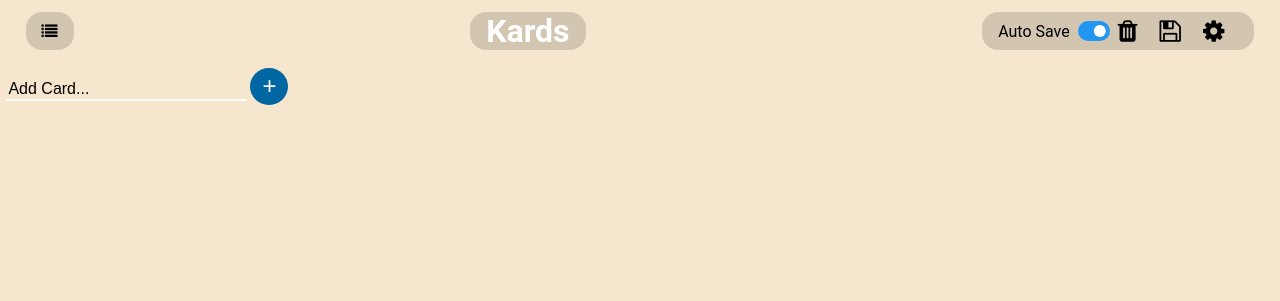
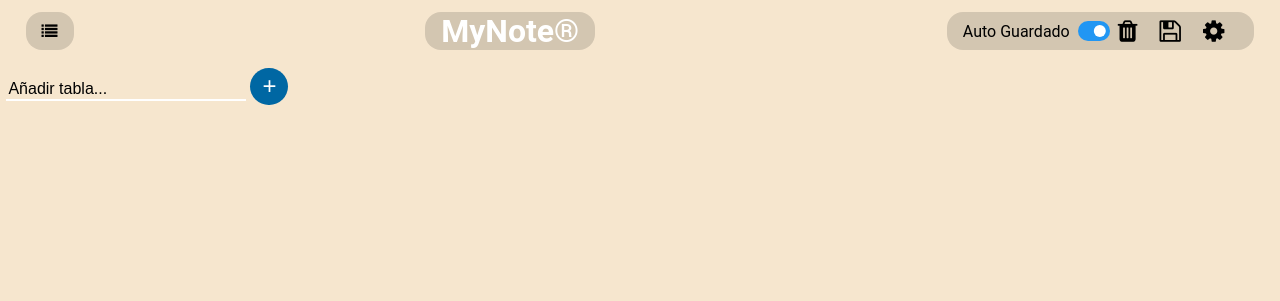
Before and after one commit to ticiAngelucci/trelloSist, a PHP site: page / in a window 1280 px wide. Shown: the top 301 px of the page. Run offline with PHP 8.4, Linux system fonts and the light colour scheme.

Commit message:
lope27-10

```diff
--- a/functions/verificador.php
+++ b/functions/verificador.php
@@ -9,11 +9,11 @@ if(!empty($_POST["ingresar"])) {
         $username=$_POST["username"];
         $password=$_POST["password"];
         $sql=$conn->query("select * from usuarios where username='$username' and password='$password' ");
-        header("location:inicio.php");
+        header("location:index.html");
         /* if(!isset($_SESSION['username'])){
             if ($datos=$sql->fetch_object()) {
                 $_SESSION['username'] = $username;
-                header("location:inicio.php");
+                header("location:index.html");
             } else {
                 echo "ACCESO DENEGADO";
             }
--- a/index.html
+++ b/index.html
@@ -5,29 +5,28 @@
         <meta http-equiv="X-UA-Compatible" content="IE=edge">
         <meta name="viewport" content="width=device-width, initial-scale=1.0">
 
-        <link rel="apple-touch-icon" sizes="180x180" href="assets/apple-touch-icon.png">
-        <link rel="icon" type="image/png" sizes="32x32" href="assets/favicon-32x32.png">
-        <link rel="icon" type="image/png" sizes="16x16" href="assets/favicon-16x16.png">
+
+        <link rel="mynote-icon" sizes="180x180" href="assets/pencil.ico">
         <link rel="manifest" href="assets/site.webmanifest">
         <link rel="mask-icon" href="assets/safari-pinned-tab.svg" color="#5bbad5">
-        <link rel="shortcut icon" href="assets/favicon.ico">
-        <meta name="apple-mobile-web-app-title" content="Kards">
-        <meta name="application-name" content="Kards">
+        <link rel="shortcut icon" href="assets/pencil.ico">
+        <meta name="apple-mobile-web-app-title" content="MyNote®">
+        <meta name="application-name" content="MyNote®">
         <meta name="msapplication-TileColor" content="#2b5797">
         <meta name="msapplication-config" content="assets/browserconfig.xml">
         <meta name="theme-color" content="#ffffff">
+        <title>MyNote®</title>
 
         <link rel="stylesheet" href="css/main.css">
         <link rel="stylesheet" href="https://cdnjs.cloudflare.com/ajax/libs/font-awesome/4.7.0/css/font-awesome.min.css" integrity="sha512-SfTiTlX6kk+qitfevl/7LibUOeJWlt9rbyDn92a1DqWOw9vWG2MFoays0sgObmWazO5BQPiFucnnEAjpAB+/Sw==" crossorigin="anonymous" referrerpolicy="no-referrer" />
-        <title>Kards | Simple Kanban Board</title>
     </head>
     <body>
         <header>
             <div class="header-flex">
                 <span id="sidebar-button"><i class="fa fa-list"></i></span>
-                <h1 id="title" class="text-align-center">Kards</h1>
+                <h1 id="title" class="text-align-center">MyNote®</h1>
                 <span class="title-actions-container" style="font-size:25px;cursor:pointer;letter-spacing: 1ch;">
-                    <label for="auto-save" class="auto-save-text">Auto Save</label>
+                    <label for="auto-save" class="auto-save-text">Auto Guardado</label>
                     <label class="switch" id="auto-save-label">
                        <input id="auto-save" type="checkbox" checked>
                        <span class="slider round"></span>
@@ -42,30 +41,30 @@
 
         <div id="sidebar" class="sidenav">
             <span id="sidebar-close">&times;</span>
-            <p class="is-title">Boards</p>
+            <p class="is-title">Escritorios</p>
             <ul id="boards-list">
                 <!-- Boards will be listed here... -->
             </ul>
 
             <div class="flex-col">
-                <input type="text" id="add-board-text" name="add-board" placeholder="Add Board...">
-                <button id="add-board-button">Add Board</button>
+                <input type="text" id="add-board-text" name="add-board" placeholder="Añadir Escritorio...">
+                <button id="add-board-button">Añadir Escritorios</button>
             </div>
         </div>
 
         <div id="card-context-menu" class="context-menu">
             <!-- Right-click context menu on cards. -->
             <ul>
-                <li id="card-context-menu-delete">Delete</li>
-                <li id="card-context-menu-clear">Clear</li>
-                <li id="card-context-menu-duplicate">Duplicate</li>
+                <li id="card-context-menu-delete">Eliminar</li>
+                <li id="card-context-menu-clear">Vaciar</li>
+                <li id="card-context-menu-duplicate">Duplicar</li>
             </ul>
         </div>
 
         <div class="container" id="main-container">
             <div id="cards-container">
                 <div id="add-card">
-                    <input maxlength="128" type="text" id="add-card-text" name="add-card" placeholder="Add Card..." autofocus>
+                    <input maxlength="128" type="text" id="add-card-text" name="add-card" placeholder="Añadir tabla..." autofocus>
                     <button id="add-card-button" class="plus-button">+</button>
                 </div>
             </div>
@@ -82,8 +81,8 @@
                 <span id="confirm-dialog-close" class="confirm-dialog-close">&times;</span>
                 <div id="confirm-dialog-text" class="confirm-dialog-text"></div>
                 <div class="confirm-dialog-actions">
-                    <button id="confirm-dialog-cancel" class="confirm-dialog-cancel"> Cancel </button>
-                    <button id="confirm-dialog-confirm" class="confirm-dialog-confirm"> Confirm </button>
+                    <button id="confirm-dialog-cancel" class="confirm-dialog-cancel"> Cancelar </button>
+                    <button id="confirm-dialog-confirm" class="confirm-dialog-confirm"> Confirmar </button>
                 </div>
             </div>
         </div>
--- a/js/main.js
+++ b/js/main.js
@@ -130,7 +130,7 @@ function listBoards() {
 
 function renderBoard(board) {
     appData.currentBoard = appData.boards.indexOf(board);
-    document.title = 'Kards | ' + currentBoard().name;
+    document.title = 'MyNote® | ' + currentBoard().name;
     e_title.innerText = currentBoard().name;
     //e_title.addEventListener('click'), allow editing board name
     // To-Do: set theme
@@ -209,8 +209,8 @@ function addBoard() {
     /* Adds a new board based on the input in the sidebar. */
 
     let _boardTitle = e_addBoardText.value;
-    if (!_boardTitle) return createAlert("Type a name for the board!");  // We don't create a board if it has no name.
-    if (appData.boards.length >= 512) return createAlert("Max limit for boards reached.")  // or if there are already too many boards
+    if (!_boardTitle) return createAlert("Escribe un nombre para el escritorio!");  // We don't create a board if it has no name.
+    if (appData.boards.length >= 512) return createAlert("Limite de escritorios excedido")  // or if there are already too many boards
     e_addBoardText.value = '';
 
     let _newBoard = new Board(_boardTitle, uniqueID(), {'theme': null});
@@ -332,7 +332,7 @@ class Card {
             _newItemDeleteButton.ariaHidden = true;
             _newItemDeleteButton.classList.add('fa', 'fa-trash');
             _newItemDeleteButton.addEventListener('click', () => {
-                createConfirmDialog("Are you sure to delete this task?", () => this.removeItem(_item));
+                createConfirmDialog("Quieres borrar esta tarea?", () => this.removeItem(_item));
             });
 
             // Add both the buttons to the span tag.
@@ -411,7 +411,7 @@ class Card {
         _newInput.maxLength = 256;
         _newInput.type = 'text';
         _newInput.name = "add-todo-text";
-        _newInput.placeholder = "Add Task...";
+        _newInput.placeholder = "Añadir tarea...";
         _newInput.addEventListener('keyup', (e) => {
             if (e.code === "Enter") _newButton.click();
         });
@@ -423,7 +423,7 @@ class Card {
         _newButton.innerText = '+';
         _newButton.addEventListener('click', () => {
             let _inputValue = _newInput.value;
-            if (!_inputValue) return createAlert("Type a name for the item!");
+            if (!_inputValue) return createAlert("Escribe algo antes de guardar!");
             let _item = new Item(_inputValue, null, getBoardFromId(this.parentBoardId).uniqueID(), this.id);
             this.addItem(_item);
             _newInput.value = '';
@@ -473,7 +473,7 @@ class Board {
         e_addCardText.value = '';
 
         // If the user pressed the button without typing any name, we'll default to "Untitled Card {cards length +1}"
-        if (!_cardTitle) _cardTitle = `Untitled Card ${this.cards.length + 1}`;
+        if (!_cardTitle) _cardTitle = `Tabla sin titulo ${this.cards.length + 1}`;
 
         let _card = new Card(_cardTitle, this.uniqueID(), this.id);
         this.cards.push(_card);
@@ -676,7 +676,7 @@ const cardContextMenu_hide = (e) => {
 };
 
 const cardContextMenu_clearCard = () => {
-    createConfirmDialog('Are you sure to clear this board', () => {
+    createConfirmDialog('Quieres vaciar esta tabla?', () => {
         let _currentCardObject = getCardFromElement(cardContextMenu_currentCard);
 
         _currentCardObject.items.length = 0;
@@ -685,7 +685,7 @@ const cardContextMenu_clearCard = () => {
 };
 
 const cardContextMenu_deleteCard = () => {
-    createConfirmDialog('Are you sure to delete this card', () => {
+    createConfirmDialog('Deseas borrar esta tabla?', () => {
         let _currentCardObject = getCardFromElement(cardContextMenu_currentCard);
 
         // Remove the card from the cards list based on its index position.
@@ -759,7 +759,7 @@ function loadData() {
         renderBoard(appData.boards[appData.currentBoard]);
     } else {
         appData.currentBoard = 0;
-        let _defaultBoard = new Board("Untitled Board", 'b0', {'theme': null});
+        let _defaultBoard = new Board("Escritorio sin titulo", 'b0', {'theme': null});
         appData.boards.push(_defaultBoard);
     }
     listBoards();
@@ -794,10 +794,10 @@ e_autoSaveButton.addEventListener('change',  function (event) {
     }
 })
 //e_saveButton.addEventListener('click', saveData);
-e_saveButton.addEventListener('click', () => {saveData(); createAlert("Data successfully saved.")});
+e_saveButton.addEventListener('click', () => {saveData(); createAlert("Datos guardados exitosamente")});
 
 e_deleteButton.addEventListener('click', () => {
-    createConfirmDialog('Are you sure to delete this board?', () => {
+    createConfirmDialog('Deseas borrar este escritorio?', () => {
         let _boardName = currentBoard().name;
 
         // Delete the current board.
@@ -807,7 +807,7 @@ e_deleteButton.addEventListener('click', () => {
         }
 
         if (appData.boards.length === 0) {
-            let _defaultBoard = new Board("Untitled Board", 'b0', {'theme': null});
+            let _defaultBoard = new Board("Escritorio sin titulo", 'b0', {'theme': null});
             appData.boards.push(_defaultBoard);
             appData.currentBoard = 0;
         }
@@ -815,7 +815,7 @@ e_deleteButton.addEventListener('click', () => {
         listBoards();
         renderBoard(appData.boards[appData.currentBoard]);
 
-        createAlert(`Deleted board "${_boardName}"`)
+        createAlert(`Escritorio Eliminado "${_boardName}"`)
     });
 });
 
```
Also changed, not shown: assets/pencil.ico (added), assets/pencil.png (added).
